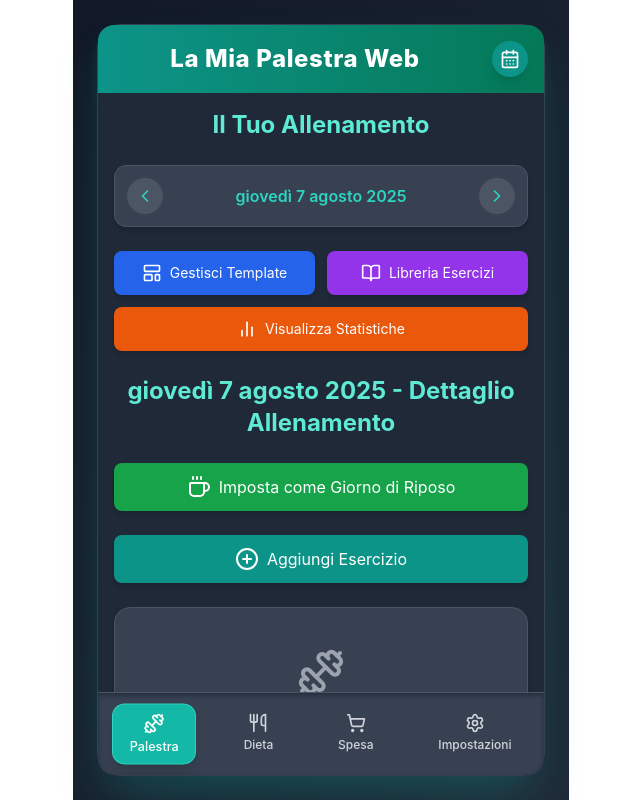
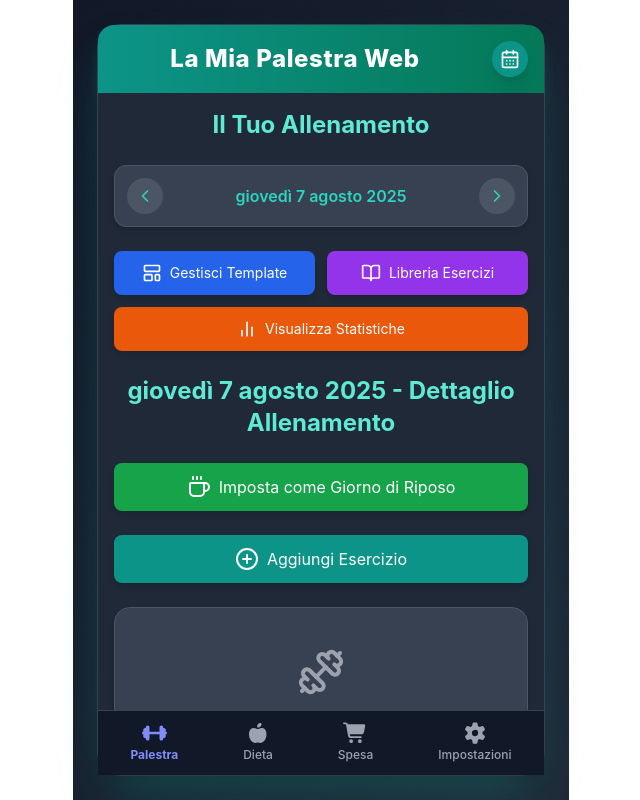
Before and after one commit to emanueledavi/PALESTRAPP, a React (Create React App) app: page / in a window 1280 px wide. Shown: the whole page, without its empty margins (319-959 px from the left). Built offline with nearby package versions, Linux system fonts and the light colour scheme.

Commit message:
scorrimento. app.jsx footer.jsx

```diff
--- a/src/App.jsx
+++ b/src/App.jsx
@@ -1,6 +1,7 @@
 // src/App.jsx
 import React, { useState, useEffect } from 'react';
-import TabButton from './components/common/TabButton';
+// import TabButton from './components/common/TabButton';
+import Footer from './components/common/Footer'; // <--- IMPORTAZIONE AGGIUNTA
 import PalestraSection from './components/palestra/PalestraSection';
 import DietaSection from './components/dieta/DietaSection';
 import SpesaSection from './components/spesa/SpesaSection';
@@ -33,7 +34,7 @@ const App = () => {
   // Stato per il modale informativo generico
   const [isInfoModalOpen, setIsInfoModalOpen] = useState(false);
   const [infoModalTitle, setInfoModalTitle] = useState('');
-  const [infoModalMessage, setInfoModalMessage] = useState(''); // Corretto: mancava useState
+  const [infoModalMessage, setInfoModalMessage] = useState('');
   const [infoModalType, setInfoModalType] = useState('info');
 
   // Nuovi stati per le funzionalità avanzate della palestra
@@ -154,9 +155,8 @@ const App = () => {
           openInfoModal={openInfoModal}
         />;
       case 'settings':
-        return <SettingsSection />; // Questo caso ora renderà il componente SettingsSection
+        return <SettingsSection />;
       default:
-        // Se activeTab non corrisponde a nessun caso, torna alla Palestra
         return <PalestraSection
           allWorkoutDataMap={allWorkoutDataMap}
           setAllWorkoutDataMap={setAllWorkoutDataMap}
@@ -175,16 +175,14 @@ const App = () => {
   };
 
   return (
-    <div className="min-h-screen bg-gradient-to-br from-gray-900 to-gray-800 dark:from-gray-100 dark:to-gray-200 font-inter antialiased flex flex-col items-center justify-center p-4 sm:p-6">
-      {/* App Container - simulates a mobile app frame */}
-      <div className="w-full max-w-md bg-gray-800 dark:bg-gray-50 rounded-3xl shadow-2xl shadow-teal-500/30 flex flex-col h-[calc(100vh-32px)] sm:h-[calc(100vh-48px)] border border-gray-700 dark:border-gray-300">
-        {/* Header */}
-        <header className="flex-none bg-gradient-to-r from-teal-600 to-emerald-700 dark:from-teal-400 dark:to-emerald-500 text-white dark:text-gray-900 p-4 rounded-t-2xl shadow-lg shadow-teal-500/20">
+    <div className="flex flex-col min-h-screen bg-gradient-to-br from-gray-900 to-gray-800 font-inter antialiased p-4 sm:p-6">
+      <div className="w-full max-w-md bg-gray-800 rounded-3xl shadow-2xl shadow-teal-500/30 flex flex-col h-[calc(100vh-32px)] sm:h-[calc(100vh-48px)] border border-gray-700">
+        <header className="flex-none bg-gradient-to-r from-teal-600 to-emerald-700 text-white p-4 rounded-t-2xl shadow-lg shadow-teal-500/20">
           <div className="flex items-center justify-between">
             <h1 className="text-2xl font-extrabold tracking-wide text-center flex-grow">La Mia Palestra Web</h1>
             <button
               onClick={() => handleOpenCalendarModal(new Date())}
-              className="p-2 bg-teal-600 dark:bg-teal-700 text-white dark:text-white rounded-full shadow-lg hover:bg-teal-700 transition-colors duration-200 ml-4"
+              className="p-2 bg-teal-600 text-white rounded-full shadow-lg hover:bg-teal-700 transition-colors duration-200 ml-4"
               aria-label="Apri Calendario"
             >
               <CalendarDays size={20} />
@@ -192,40 +190,13 @@ const App = () => {
           </div>
         </header>
 
-        {/* Main Content Area */}
-        {/* Usiamo 'flex-grow' per far sì che questo div occupi tutto lo spazio rimanente e 'overflow-y-auto' per abilitare lo scroll. */}
-        {/* Il 'pb-20' aggiunge un padding inferiore per evitare che il contenuto sia coperto dalla navbar. */}
-        <main className="flex-grow p-4 overflow-y-auto bg-gray-800 dark:bg-gray-100 text-gray-100 dark:text-gray-900 pb-20">
+        <main className="flex-grow p-4 overflow-y-auto bg-gray-800 text-gray-100 pb-20">
           {renderContent()}
         </main>
 
-        {/* Navigation Tabs - Reso fisso in basso rispetto al contenitore app. */}
-        <nav className="flex-none flex justify-around bg-gray-700 dark:bg-gray-200 text-white dark:text-gray-800 py-3 shadow-inner shadow-gray-900/50 dark:shadow-gray-100/50 border-t border-gray-600 dark:border-gray-300 rounded-b-2xl">
-          <TabButton
-            icon={<Dumbbell size={20} />}
-            label="Palestra"
-            isActive={activeTab === 'palestra'}
-            onClick={() => setActiveTab('palestra')}
-          />
-          <TabButton
-            icon={<Utensils size={20} />}
-            label="Dieta"
-            isActive={activeTab === 'dieta'}
-            onClick={() => setActiveTab('dieta')}
-          />
-          <TabButton
-            icon={<ShoppingCart size={20} />}
-            label="Spesa"
-            isActive={activeTab === 'spesa'}
-            onClick={() => setActiveTab('spesa')}
-          />
-          <TabButton
-            icon={<Settings size={20} />}
-            label="Impostazioni"
-            isActive={activeTab === 'settings'}
-            onClick={() => setActiveTab('settings')}
-          />
-        </nav>
+        {/* La barra di navigazione in linea è stata rimossa per fare spazio al componente Footer. */}
+        {/* Usa il componente `Footer` con le prop `activeTab` e `onTabChange` corrette */}
+        <Footer activeTab={activeTab} onTabChange={setActiveTab} />
       </div>
 
       {/* Modale Calendario */}
@@ -256,19 +227,20 @@ const App = () => {
           setWorkoutTemplates={setWorkoutTemplates}
           openInfoModal={openInfoModal}
           exerciseLibrary={exerciseLibrary}
+          // Corretto: ho pulito la funzione inline
           onAddExerciseToDay={(exerciseId) => {
+            const exerciseToAdd = exerciseLibrary.get(exerciseId);
+            if (exerciseToAdd) {
               setAllWorkoutDataMap(prevMap => {
                 const newMap = new Map(prevMap);
                 const currentDayWorkout = newMap.get(exerciseModalDateKey) || { exercises: [], isRestDay: false, restDayNote: '' };
-              const exerciseToAdd = exerciseLibrary.get(exerciseId);
-              if (exerciseToAdd) {
                 const updatedExercises = [...currentDayWorkout.exercises, { ...exerciseToAdd, id: Date.now().toString() + Math.random().toString(), sets: [] }];
                 newMap.set(exerciseModalDateKey, { ...currentDayWorkout, exercises: updatedExercises });
-                openInfoModal("Successo!", `Esercizio '${exerciseToAdd.name}' aggiunto al giorno.`, "success");
-              }
                 return newMap;
               });
-            setIsExerciseLibraryModalOpen(false);
+              openInfoModal("Successo!", `Esercizio '${exerciseToAdd.name}' aggiunto al giorno.`, "success");
+              setIsWorkoutTemplateModalOpen(false); // Chiudi la modale del template
+            }
           }}
         />
       )}
@@ -281,19 +253,20 @@ const App = () => {
           exerciseLibrary={exerciseLibrary}
           setExerciseLibrary={setExerciseLibrary}
           openInfoModal={openInfoModal}
+          // Corretto: ho pulito la funzione inline
           onAddExerciseToDay={(exerciseId) => {
+            const exerciseToAdd = exerciseLibrary.get(exerciseId);
+            if (exerciseToAdd) {
               setAllWorkoutDataMap(prevMap => {
                 const newMap = new Map(prevMap);
                 const currentDayWorkout = newMap.get(exerciseModalDateKey) || { exercises: [], isRestDay: false, restDayNote: '' };
-              const exerciseToAdd = exerciseLibrary.get(exerciseId);
-              if (exerciseToAdd) {
                 const updatedExercises = [...currentDayWorkout.exercises, { ...exerciseToAdd, id: Date.now().toString() + Math.random().toString(), sets: [] }];
                 newMap.set(exerciseModalDateKey, { ...currentDayWorkout, exercises: updatedExercises });
-                openInfoModal("Successo!", `Esercizio '${exerciseToAdd.name}' aggiunto al giorno.`, "success");
-              }
                 return newMap;
               });
-            setIsExerciseLibraryModalOpen(false);
+              openInfoModal("Successo!", `Esercizio '${exerciseToAdd.name}' aggiunto al giorno.`, "success");
+              setIsExerciseLibraryModalOpen(false); // Chiudi la modale della libreria
+            }
           }}
         />
       )}
--- a/src/components/common/Footer.jsx
+++ b/src/components/common/Footer.jsx
@@ -15,7 +15,7 @@ const Footer = ({ activeTab, onTabChange }) => {
     ];
 
     return (
-        <footer className="fixed bottom-0 left-0 right-0 bg-gray-900 border-t border-gray-700 shadow-lg z-50">
+        <footer className="bg-gray-900 border-t border-gray-700 shadow-lg z-50">
             <nav className="flex justify-around items-center h-16 w-full">
                 {tabs.map((tab) => {
                     const isActive = activeTab === tab.name;
--- a/src/components/dieta/DietaSection.jsx
+++ b/src/components/dieta/DietaSection.jsx
@@ -199,10 +199,11 @@ const DietaSection = ({ allDietDataMap, setAllDietDataMap, onOpenCalendarModal,
                 </ul>
             </div>
 
-            {/* Modale Inserimento Dieta Mensile - AGGIORNATO PER SCORRIMENTO FISSO */}
+            {/* Modale Inserimento Dieta Mensile - CORRETTO PER SCORRIMENTO FISSO SU MOBILE */}
             {isMonthlyDietModalOpen && (
                 <div className="fixed inset-0 bg-black bg-opacity-75 flex items-center justify-center z-50 p-4">
-                    <div className="bg-gray-800 p-6 rounded-2xl shadow-lg border border-gray-700 w-full max-w-md h-full max-h-[90vh] flex flex-col">
+                    {/* Contenitore del modale con layout flessibile */}
+                    <div className="bg-gray-800 p-6 rounded-2xl shadow-lg border border-gray-700 w-full max-w-md h-full flex flex-col">
                         <div className="flex justify-between items-center mb-4 pb-4 border-b border-gray-700">
                             <h3 className="text-xl font-bold text-yellow-300">Inserisci Dieta Mensile</h3>
                             <button
@@ -258,7 +259,7 @@ const DietaSection = ({ allDietDataMap, setAllDietDataMap, onOpenCalendarModal,
                             </select>
                         </div>
 
-                        {/* Sezione modificata per garantire uno scorrimento affidabile su mobile */}
+                        {/* Sezione per lo scorrimento del contenuto del modale */}
                         <div className="flex-1 overflow-y-auto space-y-4">
                             {mealTypes.map(mealType => (
                                 <MealInputSection
```
Lines whose indentation alone changed are shown as unchanged.
